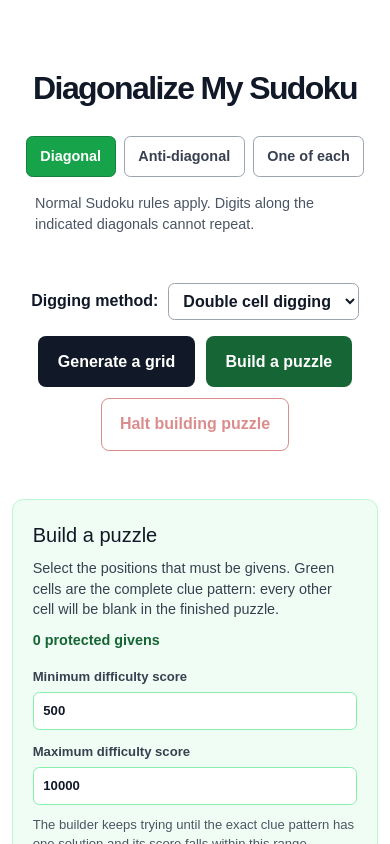
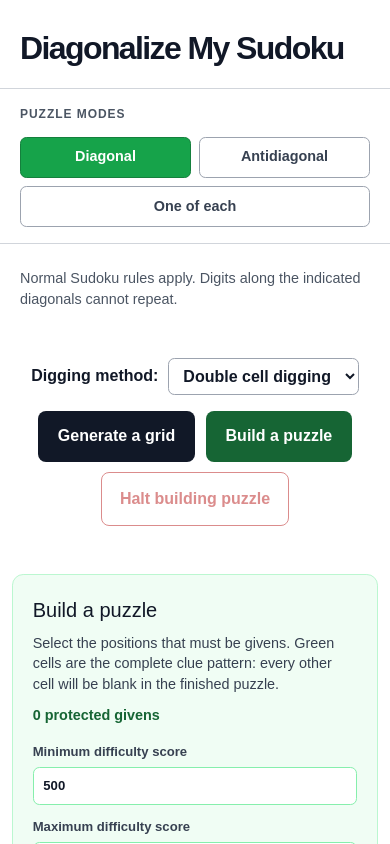
Before and after one commit to nahiphog/Diagonal-or-not, a Next.js app: page / in a window 390 px wide. Shown: the top 844 px of the page. Built offline with nearby package versions, Linux system fonts and the light colour scheme.

Commit message:
Add dashboard layout

```diff
--- a/app/globals.css
+++ b/app/globals.css
@@ -3,12 +3,17 @@
 :root { color: #111827; background: #ffffff; }
 * { box-sizing: border-box; }
 body { margin: 0; font-family: Arial, Helvetica, sans-serif; }
-.page { min-height: 100vh; display: flex; flex-direction: column; align-items: center; padding: 4rem 1.25rem; }
-h1 { margin: 0 0 2rem; font-size: clamp(2rem, 5vw, 3rem); font-weight: 700; letter-spacing: -0.05em; }
-.mode-picker { display: flex; flex-wrap: wrap; justify-content: center; gap: 0.5rem; margin: -0.5rem 0 1rem; }
+.page { min-height: 100vh; }
+.site-header { width: min(1200px, 100%); margin: 0 auto; padding: 2rem 2rem 1.5rem; }
+h1 { margin: 0; font-size: clamp(2rem, 5vw, 3rem); font-weight: 700; letter-spacing: -0.05em; }
+.app-layout { display: grid; grid-template-columns: 13rem minmax(0, 1fr); width: min(1200px, 100%); min-height: calc(100vh - 6.5rem); margin: 0 auto; border-top: 1px solid #d1d5db; }
+.mode-dashboard { padding: 1.5rem 1rem; border-right: 1px solid #d1d5db; }
+.dashboard-title { margin: 0 0 0.85rem; color: #4b5563; font-size: 0.75rem; font-weight: 800; letter-spacing: 0.08em; text-transform: uppercase; }
+.workspace { display: flex; flex-direction: column; align-items: center; min-width: 0; padding: 1.5rem 2rem 4rem; }
+.mode-picker { display: flex; flex-direction: column; gap: 0.5rem; }
 .mode-picker button { border: 1px solid #9ca3af; border-radius: 0.4rem; padding: 0.55rem 0.85rem; background: #fff; color: #374151; font-size: 0.9rem; font-weight: 600; cursor: pointer; }
 .mode-picker button.active { border-color: #15803d; background: #16a34a; color: #fff; }
-.rule-description { width: min(82vw, 540px); margin: 0 0 1.5rem; color: #4b5563; font-size: 0.9rem; line-height: 1.45; }
+.rule-description { width: min(100%, 540px); margin: 0 0 1.5rem; color: #4b5563; font-size: 0.9rem; line-height: 1.45; }
 .grid-frame { position: relative; width: min(82vw, 540px); }
 .grid { position: relative; isolation: isolate; display: grid; grid-template-columns: repeat(9, 1fr); border: 5px solid #111827; }
 .grid::after { content: ""; position: absolute; inset: 0; z-index: 3; pointer-events: none; background: linear-gradient(to right, transparent calc(33.333% - 2.5px), #111827 calc(33.333% - 2.5px), #111827 calc(33.333% + 2.5px), transparent calc(33.333% + 2.5px)), linear-gradient(to right, transparent calc(66.667% - 2.5px), #111827 calc(66.667% - 2.5px), #111827 calc(66.667% + 2.5px), transparent calc(66.667% + 2.5px)), linear-gradient(to bottom, transparent calc(33.333% - 2.5px), #111827 calc(33.333% - 2.5px), #111827 calc(33.333% + 2.5px), transparent calc(33.333% + 2.5px)), linear-gradient(to bottom, transparent calc(66.667% - 2.5px), #111827 calc(66.667% - 2.5px), #111827 calc(66.667% + 2.5px), transparent calc(66.667% + 2.5px)); }
@@ -100,6 +105,12 @@ h1 { margin: 0 0 2rem; font-size: clamp(2rem, 5vw, 3rem); font-weight: 700; lett
 .solution-copy-actions { display: flex; flex-wrap: wrap; gap: 0.65rem; }
 .solution-copy-actions .copy-grid-button { margin-top: 0.85rem; }
 @media (max-width: 620px) {
+  .site-header { padding: 1.5rem 1.25rem 1rem; }
+  .app-layout { grid-template-columns: 1fr; min-height: auto; }
+  .mode-dashboard { padding: 1rem 1.25rem; border-right: 0; border-bottom: 1px solid #d1d5db; }
+  .mode-picker { flex-direction: row; flex-wrap: wrap; }
+  .mode-picker button { flex: 1 1 8rem; }
+  .workspace { padding: 1.5rem 1.25rem 3rem; }
   .dig-results { width: min(94vw, 540px); }
   .puzzle-output-built { grid-template-columns: 1fr; width: auto; }
   .difficulty-range { grid-template-columns: 1fr; }
--- a/app/page.tsx
+++ b/app/page.tsx
@@ -730,6 +730,10 @@ export default function Home() {
       setBuilderError("Enter whole-number difficulty scores where the maximum is at least the minimum.");
       return;
     }
+    if (protectedCells.every(Boolean) && (minimum > 0 || maximum < 0)) {
+      setBuilderError("All 81 cells are selected, so the finished grid has a difficulty score of 0. Set the minimum difficulty to 0 to build it.");
+      return;
+    }
     buildStartedAt.current = performance.now();
     setBuildAttempts(0); setBuilderError(null); setIsBuilding(true);
   };
@@ -832,13 +836,20 @@ export default function Home() {
   return (
     <main className="page">
       <style>{`.diagonal-guides line { stroke-width: 1.8 !important; stroke-dasharray: 1.5 2.4 !important; }`}</style>
-      <h1>Diagonalize My Sudoku</h1>
-      <div className="mode-picker" aria-label="Puzzle type">
-        <button className={mode === "diagonal" ? "active" : ""} onClick={() => selectMode("diagonal")}>Diagonal</button>
-        <button className={mode === "anti-diagonal" ? "active" : ""} onClick={() => selectMode("anti-diagonal")}>Anti-diagonal</button>
-        <button className={mode === "one-of-each" ? "active" : ""} onClick={() => selectMode("one-of-each")}>One of each</button>
-      </div>
-      <p className="rule-description">{descriptions[mode]}</p>
+      <header className="site-header">
+        <h1>Diagonalize My Sudoku</h1>
+      </header>
+      <div className="app-layout">
+        <aside className="mode-dashboard" aria-label="Puzzle modes">
+          <p className="dashboard-title">Puzzle modes</p>
+          <div className="mode-picker">
+            <button className={mode === "diagonal" ? "active" : ""} onClick={() => selectMode("diagonal")}>Diagonal</button>
+            <button className={mode === "anti-diagonal" ? "active" : ""} onClick={() => selectMode("anti-diagonal")}>Antidiagonal</button>
+            <button className={mode === "one-of-each" ? "active" : ""} onClick={() => selectMode("one-of-each")}>One of each</button>
+          </div>
+        </aside>
+        <div className="workspace">
+          <p className="rule-description">{descriptions[mode]}</p>
       <label className="digging-method">
         Digging method:
         <select value={diggingMethod} onChange={event => setDiggingMethod(event.target.value as DiggingMethod)} disabled={isBuilding}>
@@ -984,6 +995,8 @@ export default function Home() {
           </button>
         </div>
       </section>}
+        </div>
+      </div>
     </main>
   );
 }
```
